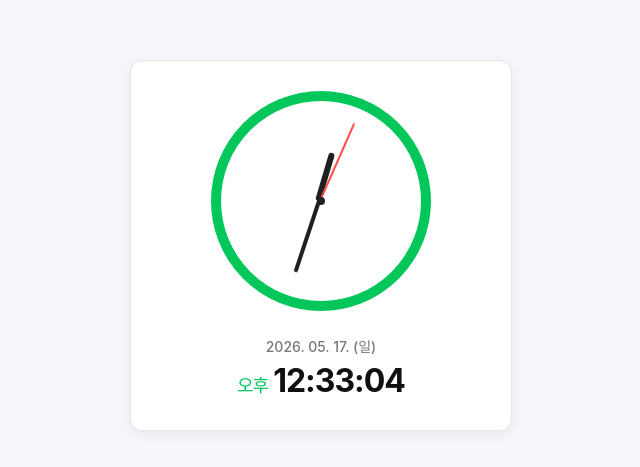
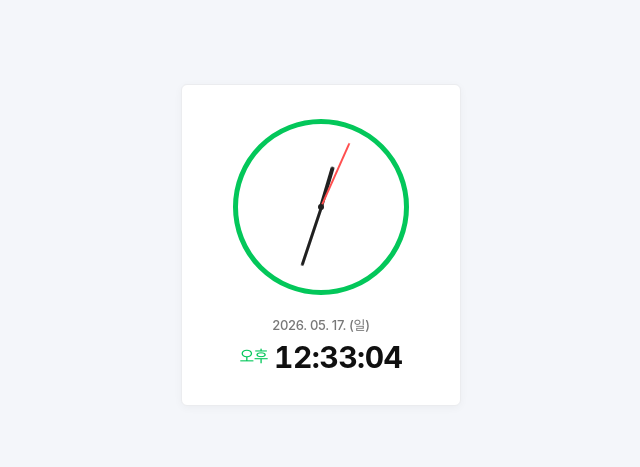
Before and after one commit to kanxuart/Sedunbulll, a plain HTML site: page index.html in a window 1280 px wide. Shown: the part 155-622 px from the top of the page, without its empty margins (319-959 px from the left). Drawn offline with Linux system fonts and the light colour scheme.

Commit message:
Update index.html

```diff
--- a/index.html
+++ b/index.html
@@ -3,8 +3,9 @@
 <head>
     <meta charset="UTF-8">
     <meta name="viewport" content="width=device-width, initial-scale=1.0">
-    <title>네이버 시계 스타일</title>
+    <title>네이버 통합검색 시계 완벽 이식</title>
     <style>
+        /* 네이버 실제 사용 폰트 스택 및 배경 환경 이식 */
         body {
             margin: 0;
             padding: 0;
@@ -13,38 +14,42 @@
             align-items: center;
             height: 100vh;
             background-color: #f4f6fa;
-            font-family: -apple-system, BlinkMacSystemFont, "Malgun Gothic", Dotum, sans-serif;
+            font-family: -apple-system, BlinkMacSystemFont, "Malgun Gothic", "맑은 고딕", helvetica, "Apple SD Gothic Neo", sans-serif;
+            -webkit-font-smoothing: antialiased;
         }
 
-        .clock-container {
+        /* 네이버 검색창 내 시계 카드 레이아웃 및 여백 완벽 배치 */
+        .naver-clock-box {
             display: flex;
             flex-direction: column;
             align-items: center;
             background: #ffffff;
-            border: 1px solid #e3e5e9;
-            border-radius: 12px;
-            padding: 30px;
-            box-shadow: 0 4px 12px rgba(0, 0, 0, 0.05);
-            width: 320px;
+            border: 1px solid #ebecef;
+            border-radius: 6px;
+            padding: 34px 40px 30px 40px;
+            box-shadow: 0 2px 8px 0 rgba(0,0,0,0.04);
+            width: 280px;
+            box-sizing: border-box;
         }
 
-        /* 아날로그 시계 판 */
-        .analog-clock {
+        /* 아날로그 시계 프레임 (네이버 고유 비율 및 그린 컬러) */
+        .analog-dial {
             position: relative;
-            width: 200px;
-            height: 200px;
-            border: 10px solid #03c75a; /* 네이버 시그니처 그린 */
+            width: 176px;
+            height: 176px;
+            border: 5px solid #03c75a; /* 네이버 시그니처 그린 공식 컬러 */
             border-radius: 50%;
             background: #ffffff;
-            margin-bottom: 25px;
+            margin-bottom: 22px;
+            box-sizing: border-box;
         }
 
-        /* 시계 중심점 */
-        .analog-clock::after {
+        /* 중앙 고정 핀 데코레이션 */
+        .analog-dial::after {
             content: '';
             position: absolute;
-            width: 8px;
-            height: 8px;
+            width: 6px;
+            height: 6px;
             background: #202020;
             border-radius: 50%;
             top: 50%;
@@ -53,139 +58,159 @@
             z-index: 10;
         }
 
-        /* 시계 바늘 공통 */
+        /* 시계 바늘 메커니즘용 공통 축 설정 */
         .hand {
             position: absolute;
             bottom: 50%;
             left: 50%;
             transform-origin: bottom center;
-            border-radius: 4px;
-            transition: transform 0.05s linear; /* 부드러운 움직임을 위한 처리 */
+            border-radius: 2px;
+            will-change: transform; /* 브라우저 렌더링 최적화 (버벅임 방지) */
         }
 
-        /* 시침 */
+        /* 네이버 시계 바늘 두께 및 길이 비율 배치 */
         .hour-hand {
-            width: 6px;
-            height: 50px;
+            width: 4px;
+            height: 42px;
             background-color: #202020;
-            margin-left: -3px;
+            margin-left: -2px;
             z-index: 5;
         }
 
-        /* 분침 */
         .minute-hand {
-            width: 4px;
-            height: 75px;
+            width: 3px;
+            height: 62px;
             background-color: #202020;
-            margin-left: -2px;
+            margin-left: -1.5px;
             z-index: 6;
         }
 
-        /* 초침 (네이버 특유의 얇고 붉은/오렌지 계열 초침 또는 그린) */
+        /* 부드럽게 굴러가는 붉은색 초침 */
         .second-hand {
-            width: 2px;
-            height: 85px;
+            width: 1.5px;
+            height: 70px;
             background-color: #ff4f4f;
-            margin-left: -1px;
+            margin-left: -0.75px;
             z-index: 7;
         }
 
-        /* 디지털 정보 영역 */
-        .digital-info {
+        /* 하단 디지털 텍스트 배치 및 폰트 스타일 */
+        .digital-zone {
             text-align: center;
+            width: 100%;
         }
 
-        .date-display {
-            font-size: 14px;
+        /* 날짜 영역 (회색 톤, 자간 처리) */
+        .date-text {
+            font-size: 13px;
             color: #777777;
-            margin-bottom: 5px;
             font-weight: 500;
+            line-height: 16px;
+            letter-spacing: -0.3px;
+            margin-bottom: 6px;
         }
 
-        .time-display {
-            font-size: 32px;
-            font-weight: bold;
+        /* 시간 영역 (볼드 폰트 및 고정폭 배치로 숫자가 바뀔 때 흔들림 방지) */
+        .time-text {
+            font-size: 30px;
+            font-weight: 700;
             color: #101010;
-            letter-spacing: -1px;
+            line-height: 36px;
+            letter-spacing: -0.5px;
+            display: flex;
+            justify-content: center;
+            align-items: center;
         }
 
-        .am-pm {
-            font-size: 18px;
-            font-weight: normal;
+        /* 오전/오후 텍스트만 네이버 그린 컬러 적용 */
+        .meridiem {
+            font-size: 16px;
+            font-weight: 500;
             color: #03c75a;
-            margin-right: 5px;
+            margin-right: 6px;
+            position: relative;
+            top: -1px; /* 미세한 수직 정렬 맞춤 */
+        }
+
+        /* 숫자가 굴러갈 때 텍스트 너비 변화로 가로가 들쭉날쭉해지는 현상 방지 고정 */
+        .numbers {
+            font-variant-numeric: tabular-nums;
         }
     </style>
 </head>
 <body>
 
-<div class="clock-container">
-    <div class="analog-clock">
-        <div class="hand hour-hand" id="hourHand"></div>
-        <div class="hand minute-hand" id="minHand"></div>
-        <div class="hand second-hand" id="secHand"></div>
+<div class="naver-clock-box">
+    <!-- 1. 아날로그 영역 -->
+    <div class="analog-dial">
+        <div class="hand hour-hand" id="hour"></div>
+        <div class="hand minute-hand" id="minute"></div>
+        <div class="hand second-hand" id="second"></div>
     </div>
 
-    <div class="digital-info">
-        <div class="date-display" id="dateDisplay">2026. 05. 17. (일)</div>
-        <div class="time-display">
-            <span class="am-pm" id="amPmDisplay">오후</span><span id="timeDisplay">09:30:00</span>
+    <!-- 2. 디지털 영역 -->
+    <div class="digital-zone">
+        <div class="date-text" id="dateCard"></div>
+        <div class="time-text">
+            <span class="meridiem" id="ampmCard"></span>
+            <span class="numbers" id="timeCard"></span>
         </div>
     </div>
 </div>
 
 <script>
-    const hourHand = document.getElementById('hourHand');
-    const minHand = document.getElementById('minHand');
-    const secHand = document.getElementById('secHand');
+    const hourEl = document.getElementById('hour');
+    const minEl = document.getElementById('minute');
+    const secEl = document.getElementById('second');
 
-    const dateDisplay = document.getElementById('dateDisplay');
-    const amPmDisplay = document.getElementById('amPmDisplay');
-    const timeDisplay = document.getElementById('timeDisplay');
+    const dateCard = document.getElementById('dateCard');
+    const ampmCard = document.getElementById('ampmCard');
+    const timeCard = document.getElementById('timeCard');
 
-    function updateClock() {
+    function renderNaverClock() {
         const now = new Date();
 
-        // 현재 시간 데이터 추출
-        const hours = now.getHours();
-        const minutes = now.getMinutes();
-        const seconds = now.getSeconds();
-        const milliseconds = now.getMilliseconds();
+        const hrs = now.getHours();
+        const mins = now.getMinutes();
+        const secs = now.getSeconds();
+        const ms = now.getMilliseconds(); // 굴러가는 메커니즘의 핵심 (밀리초 단위 계산)
 
-        // 1. 아날로그 시계 바늘 각도 계산 (밀리초를 더해 끊기지 않고 부드럽게 흐르도록 설정)
-        const secAngle = (seconds * 6) + (milliseconds * 0.006);
-        const minAngle = (minutes * 6) + (seconds * 0.1);
-        const hourAngle = ((hours % 12) * 30) + (minutes * 0.5);
+        // [굴러가는 메커니즘]
+        // 초침: 1초(6도)를 1000밀리초로 나누어 매끄럽게 흐르듯 움직임
+        // 분침/시침도 초와 밀리초의 진행도에 따라 미세하게 실시간 궤도를 수정함
+        const secDeg = (secs * 6) + (ms * 0.006);
+        const minDeg = (mins * 6) + (secs * 0.1) + (ms * 0.0001);
+        const hourDeg = ((hrs % 12) * 30) + (mins * 0.5) + (secs * 0.0083);
 
-        hourHand.style.transform = `translateX(-50%) rotate(${hourAngle}deg)`;
-        minHand.style.transform = `translateX(-50%) rotate(${minAngle}deg)`;
-        secHand.style.transform = `translateX(-50%) rotate(${secAngle}deg)`;
+        // 회전 각도 실시간 주입
+        hourEl.style.transform = `rotate(${hourDeg}deg)`;
+        minEl.style.transform = `rotate(${minDeg}deg)`;
+        secEl.style.transform = `rotate(${secDeg}deg)`;
 
-        // 2. 디지털 날짜 표시 정보
+        // 디지털 날짜 매핑 (네이버 포맷: YYYY. MM. DD. (요일))
         const year = now.getFullYear();
         const month = String(now.getMonth() + 1).padStart(2, '0');
         const date = String(now.getDate()).padStart(2, '0');
+        const dayArr = ['일', '월', '화', '수', '목', '금', '토'];
+        const dayName = dayArr[now.getDay()];
 
-        const weekDays = ['일', '월', '화', '수', '목', '금', '토'];
-        const dayOfWeek = weekDays[now.getDay()];
+        dateCard.textContent = `${year}. ${month}. ${date}. (${dayName})`;
 
-        dateDisplay.textContent = `${year}. ${month}. ${date}. (${dayOfWeek})`;
+        // 디지털 시간 매핑
+        const ampmStr = hrs >= 12 ? '오후' : '오전';
+        const displayHrs = String(hrs % 12 || 12).padStart(2, '0');
+        const displayMins = String(mins).padStart(2, '0');
+        const displaySecs = String(secs).padStart(2, '0');
 
-        // 3. 디지털 시간 표시 정보
-        const ampm = hours >= 12 ? '오후' : '오전';
-        const displayHours = String(hours % 12 || 12).padStart(2, '0');
-        const displayMinutes = String(minutes).padStart(2, '0');
-        const displaySeconds = String(seconds).padStart(2, '0');
+        ampmCard.textContent = ampmStr;
+        timeCard.textContent = `${displayHrs}:${displayMins}:${displaySecs}`;
 
-        amPmDisplay.textContent = ampm;
-        timeDisplay.textContent = `${displayHours}:${displayMinutes}:${displaySeconds}`;
+        // 브라우저 프레임 드랍 없이 부드러운 애니메이션을 보장하는 최적화 API 사용
+        requestAnimationFrame(renderNaverClock);
     }
 
-    // 시계가 끊김 없이 실시간으로 움직이도록 20밀리초마다 갱신
-    setInterval(updateClock, 20);
-
-    // 페이지 로드 시 즉시 한 번 실행
-    updateClock();
+    // 초기 실행 구동
+    requestAnimationFrame(renderNaverClock);
 </script>
 
 </body>
```
